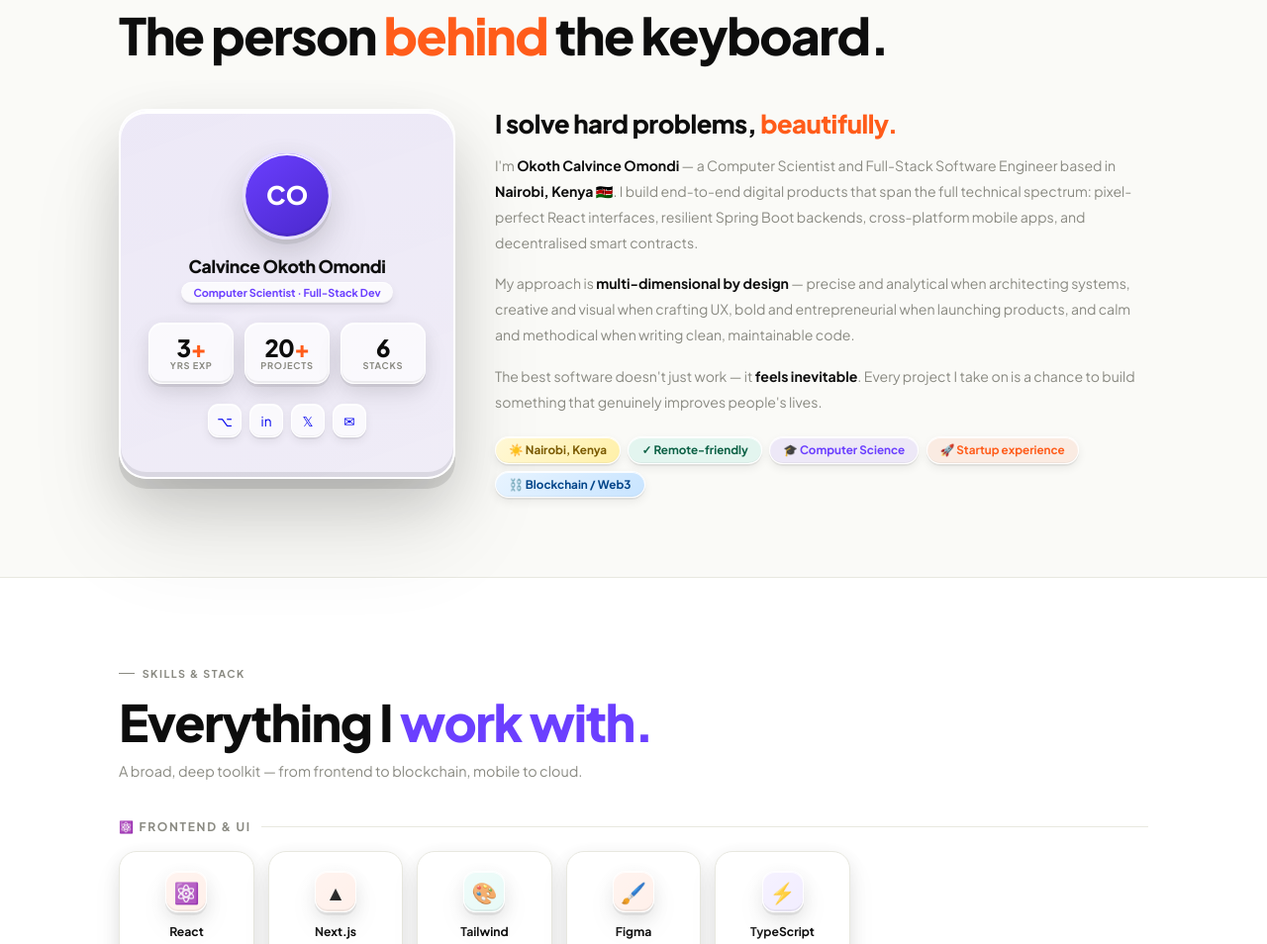
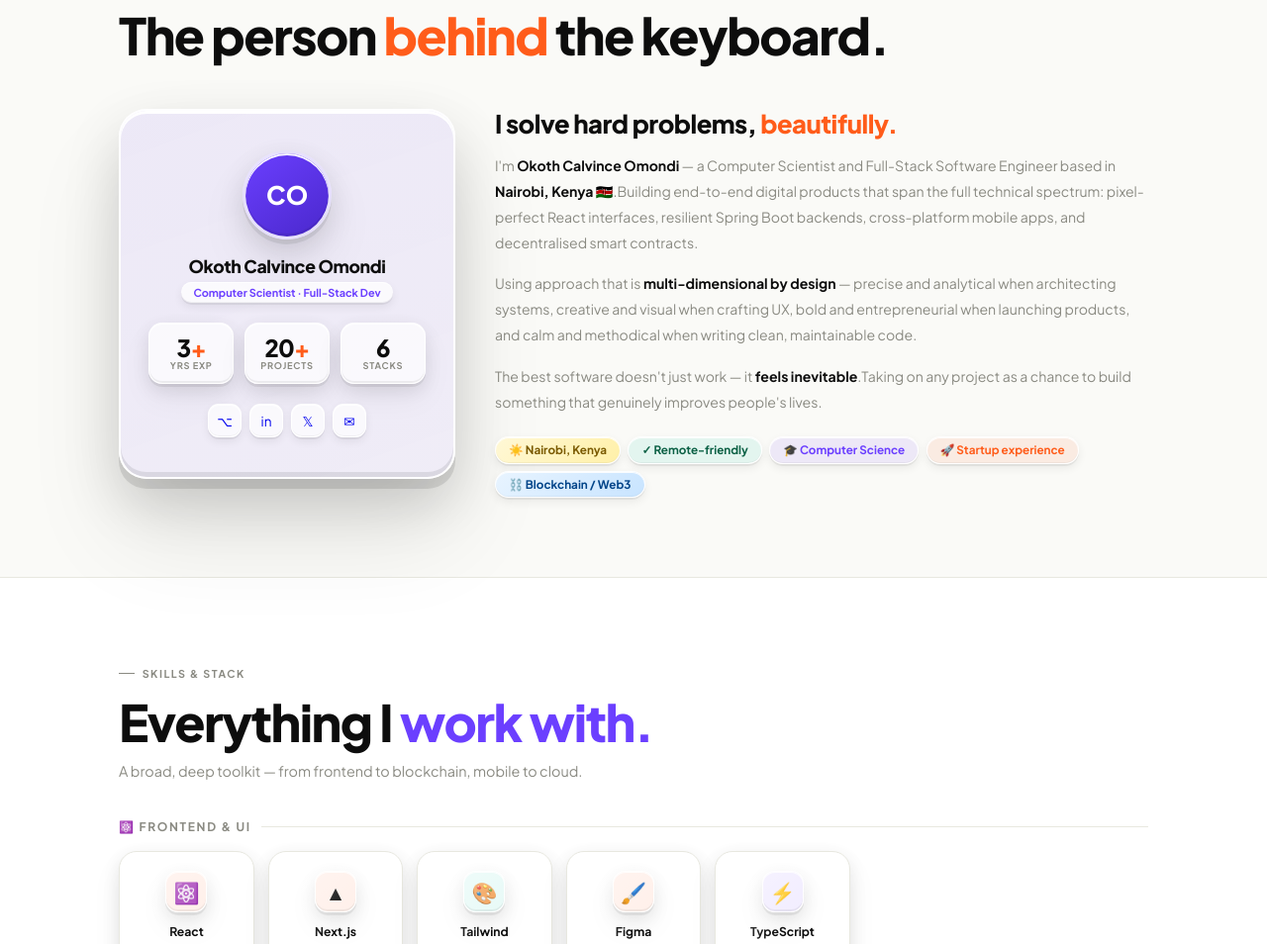
Before and after one commit to OmoshJatelo/calvince-portfolio, a plain HTML site: page index.html in a window 1280 px wide. Shown: the part 946-1900 px from the top of the page at 99% size. Drawn offline with Linux system fonts and the light colour scheme.

Commit message:
removed personal pronouns

```diff
--- a/index.html
+++ b/index.html
@@ -932,7 +932,7 @@ footer{background:var(--dark);padding:2.5rem;border-top:1px solid #222}
     <div class="about-grid">
       <div class="about-card reveal">
         <div class="about-av">CO</div>
-        <div class="about-name">Calvince Okoth Omondi</div>
+        <div class="about-name">Okoth Calvince  Omondi</div>
         <div class="about-badge">Computer Scientist · Full-Stack Dev</div>
         <div class="about-stats">
           <div class="as"><div class="as-n">3<span>+</span></div><div class="as-l">Yrs Exp</div></div>
@@ -948,9 +948,9 @@ footer{background:var(--dark);padding:2.5rem;border-top:1px solid #222}
       </div>
       <div class="about-text reveal d1">
         <h3>I solve hard problems, <span class="accent-o">beautifully.</span></h3>
-        <p>I'm <strong>Okoth Calvince Omondi</strong> — a Computer Scientist and Full-Stack Software Engineer based in <strong>Nairobi, Kenya 🇰🇪</strong>. I build end-to-end digital products that span the full technical spectrum: pixel-perfect React interfaces, resilient Spring Boot backends, cross-platform mobile apps, and decentralised smart contracts.</p>
-        <p>My approach is <strong>multi-dimensional by design</strong> — precise and analytical when architecting systems, creative and visual when crafting UX, bold and entrepreneurial when launching products, and calm and methodical when writing clean, maintainable code.</p>
-        <p>The best software doesn't just work — it <strong>feels inevitable</strong>. Every project I take on is a chance to build something that genuinely improves people's lives.</p>
+        <p>I'm <strong>Okoth Calvince Omondi</strong> — a Computer Scientist and Full-Stack Software Engineer based in <strong>Nairobi, Kenya 🇰🇪</strong>.Building end-to-end digital products that span the full technical spectrum: pixel-perfect React interfaces, resilient Spring Boot backends, cross-platform mobile apps, and decentralised smart contracts.</p>
+        <p>Using approach that is <strong>multi-dimensional by design</strong> — precise and analytical when architecting systems, creative and visual when crafting UX, bold and entrepreneurial when launching products, and calm and methodical when writing clean, maintainable code.</p>
+        <p>The best software doesn't just work — it <strong>feels inevitable</strong>.Taking on any project as  a chance to build something that genuinely improves people's lives.</p>
         <div class="about-chips">
           <div class="achip ach-y">☀️ Nairobi, Kenya</div>
           <div class="achip ach-g">✓ Remote-friendly</div>
```
